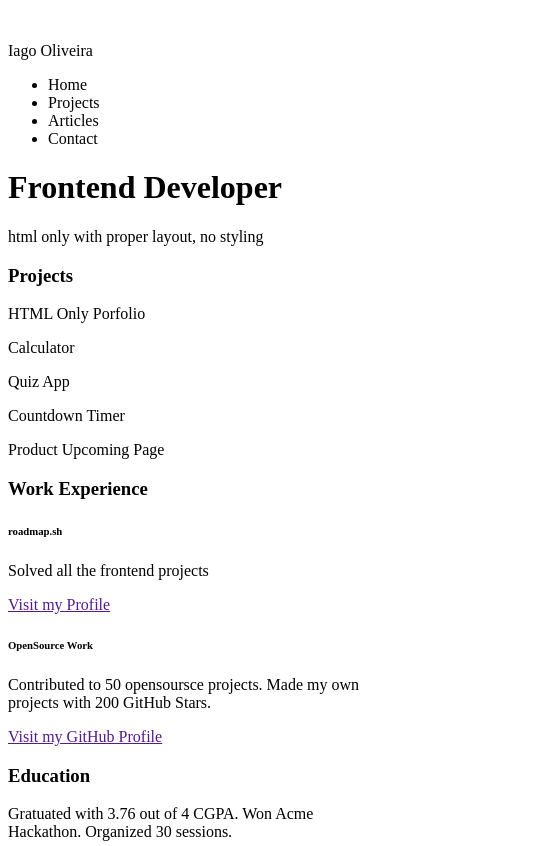
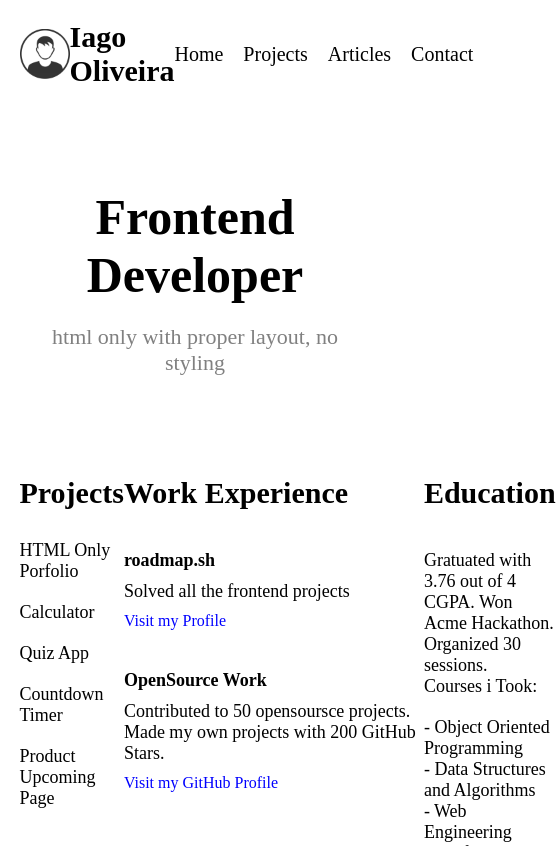
Before and after one commit to Ikaranomuro/Projeto--Pagina--Simples, a plain HTML site: page index.html in a window 390 px wide. Shown: the top 846 px of the page, 556 px wide, since content can reach past the window. Drawn offline with Linux system fonts and the light colour scheme.

Commit message:
Finalizando o HTML - SEM responsividade

```diff
--- a/index.html
+++ b/index.html
@@ -1,61 +1,70 @@
 <!DOCTYPE html>
 <html lang="en">
+
 <head>
     <meta charset="UTF-8">
     <meta name="viewport" content="width=device-width, initial-scale=1.0">
     <title>Página Simples</title>
     <link rel="stylesheet" href="style.css">
 </head>
+
 <body>
     <header class="headerContainer">
+        <div class="wrapper">
             <div class="headerContainer__iconContainer">
-            <img src="" alt="">
+                <img src="./Assets/male-icon-19.png" alt="Icone Do Logo">
                 <p>Iago Oliveira</p>
             </div>
-        <nav>
+            <nav class="headerContainer__navigation">
                 <ul>
-                <li>Home</li>
-                <li>Projects</li>
-                <li>Articles</li>
-                <li>Contact</li>
+                    <li><a href="#">Home</a> </li>
+                    <li><a href="#">Projects</a> </li>
+                    <li><a href="#">Articles</a> </li>
+                    <li><a href="#">Contact</a> </li>
                 </ul>
             </nav>
+        </div>
     </header>
 
     <div class="PageIntroduction">
+        <div class="wrapper">
             <h1>Frontend Developer</h1>
             <p>html only with proper layout, no styling</p>
         </div>
+    </div>
+
+
 
     <main class="mainContainer">
+        <div class="wrapper">
+
             <aside class="mainContainer__leftAside">
                 <h3>Projects</h3>
-            <div>
-                <p>HTML Only Porfolio</p>
-                <p>Calculator</p>
-                <p>Quiz App</p>
-                <p>Countdown Timer</p>
-                <p>Product Upcoming Page</p>
+                <div class="mainContainer__leftAside__projectsLinks">
+                    <a href="#">HTML Only Porfolio</a>
+                    <a href="#">Calculator</a>
+                    <a href="#">Quiz App</a>
+                    <a href="#">Countdown Timer</a>
+                    <a href="#">Product Upcoming Page</a>
                 </div>
             </aside>
-
             <div class="mainContainer__midContainer">
                 <h3>Work Experience</h3>
                 <div class="mainContainer__midContainer__Boxes">
                     <h6>roadmap.sh</h6>
                     <p>Solved all the frontend projects</p>
-                <a href="">Visit my Profile</a>
+                    <a href="#">Visit my Profile</a>
                 </div>
                 <div class="mainContainer__midContainer__Boxes">
                     <h6>OpenSource Work</h6>
                     <p>Contributed to 50 opensoursce projects. Made my own projects with 200 GitHub Stars.</p>
-                <a href="">Visit my GitHub Profile</a>
+                    <a href="#">Visit my GitHub Profile</a>
                 </div>
             </div>
 
                 <aside class="mainContainer__rightAside">
                     <h3>Education</h3>
-            <div>
+                    <div class="mainContainer__rightAside__ListContainer">
                         <p>Gratuated with 3.76 out of 4 CGPA. Won Acme Hackathon. Organized 30 sessions.</p>
                         <p>Courses i Took:</p>
                         <ul>
@@ -71,25 +80,32 @@
                         </ul>
                     </div>
                 </aside>
+        </div>
     </main>
 
     <footer class="containerFooter">
+        <div class="wrapper">
+
+
         <h3>Reviews from my Teachers</h3>
         <div class="containerFooter__boxesContainer">
             <div class="containerFooter__boxesContainer__boxes">
                 <p>John doe was a brilliant student; always stood out with his assignments.</p>
-                <p>Jane Doe Assistant Professor</p>
+                <a href="#">Jane Doe Assistant Professor</a>
             </div>
             <div class="containerFooter__boxesContainer__boxes">
                 <p>John doe was a brilliant student; always stood out with his assignments.</p>
-                <p>Jane Doe Assistant Professor</p>
+                <a href="#">Jane Doe Assistant Professor</a>
             </div>
             <div class="containerFooter__boxesContainer__boxes">
                 <p>John doe was a brilliant student; always stood out with his assignments.</p>
-                <p>Jane Doe Assistant Professor</p>
+                <a href="#">Jane Doe Assistant Professor</a>
             </div>
         </div>
-        <p>@ all rights reserved 2025</p>
+        <p class="containerFooter__paragraphRights">@ all rights reserved 2025</p>
+    </div>
     </footer>
+
 </body>
+
 </html>
--- a/style.css
+++ b/style.css
@@ -0,0 +1,226 @@
+/*=========================GLOBAL===========================*/
+*{
+    box-sizing: border-box;
+    margin: 0;
+    padding: 0;
+}
+
+
+:root{
+    font-size: 62.5%; /* 1rem = 10px*/
+    --var--colorGray:gray;
+
+}
+
+body{
+
+    height: 100vh;
+}
+
+/*=========================WRAPPER===========================*/
+.wrapper{
+    padding-inline: 5%;
+}
+
+/*=========================HEADER===========================*/
+
+.headerContainer .wrapper {
+    display: flex;
+    justify-content: space-between;
+    align-items: center;
+    padding-top: 2rem;
+}
+
+.headerContainer .wrapper .headerContainer__iconContainer{
+    display: flex;
+    width: 25rem;
+    justify-content: space-between;
+    align-items: center;
+
+
+}
+
+.wrapper .headerContainer__iconContainer p{
+    font-size: 3rem;
+    font-weight: bold;
+}
+
+.wrapper .headerContainer__iconContainer img{
+    width: 5rem;
+}
+/*=========================HEADER__NAVIGATION===========================*/
+
+.headerContainer .wrapper .headerContainer__navigation{
+    display: flex;
+}
+
+.wrapper .headerContainer__navigation ul{
+    display: flex;
+    flex-direction: row;
+    align-items: center;
+
+    gap: 2rem;
+}
+
+.headerContainer__navigation ul li{
+    font-size: 2rem;
+    list-style: none;
+}
+
+ul li a{
+    color: black;
+    text-decoration: none;
+}
+
+/*=========================INTRODUCTION===========================*/
+.PageIntroduction .wrapper{
+    padding-block: 10rem;
+    text-align: center;
+
+}
+
+.PageIntroduction .wrapper h1{
+    font-size: 5rem;
+    font-weight: bold;
+}
+
+.PageIntroduction .wrapper p{
+    font-size: 2.2rem;
+    color:var(--var--colorGray);
+    padding-top: 2rem;
+}
+
+/*=========================MAINCONTAINER__LEFTASIDE===========================*/
+.mainContainer .wrapper{
+    display: flex;
+    align-items: center;
+    justify-content: space-between;
+    flex-direction: row;
+}
+.wrapper .mainContainer__leftAside{
+    height: 35rem;
+
+}
+
+.wrapper .mainContainer__leftAside h3{
+    font-size: 3rem;
+    margin-bottom: 3rem;
+
+}
+
+.wrapper .mainContainer__leftAside .mainContainer__leftAside__projectsLinks{
+    display: flex;
+    flex-direction: column;
+    gap: 2rem;
+    font-size: 1.8rem;
+
+}
+
+.mainContainer__leftAside .mainContainer__leftAside__projectsLinks a{
+    text-decoration: none;
+    color: black;
+}
+
+/*=========================MAINCONTAINER__MIDCONTAINER===========================*/
+.wrapper .mainContainer__midContainer{
+    display: flex;
+    flex-direction: column;
+    gap: 4rem;
+    height: 35rem;
+
+}
+
+.wrapper .mainContainer__midContainer h3{
+    font-size: 3rem;
+}
+
+.mainContainer__midContainer .mainContainer__midContainer__Boxes{
+    width: 30rem;
+}
+
+.mainContainer__midContainer .mainContainer__midContainer__Boxes h6{
+    font-size: 1.8rem;
+}
+
+.mainContainer__midContainer .mainContainer__midContainer__Boxes p{
+    font-size: 1.8rem;
+    margin-block: 1rem;
+}
+
+.mainContainer__midContainer .mainContainer__midContainer__Boxes a{
+    font-size: 1.6rem;
+    color: blue;
+    text-decoration: none;
+}
+
+/*=========================MAINCONTAINER__RIGHTASIDE===========================*/
+.wrapper .mainContainer__rightAside{
+    display: flex;
+    flex-direction: column;
+    gap: 4rem;
+    width: 25rem;
+    height: 35rem;
+}
+
+.wrapper .mainContainer__rightAside h3{
+    font-size: 3rem;
+}
+
+.wrapper .mainContainer__rightAside p{
+    font-size: 1.8rem;
+
+}
+.mainContainer__rightAside__ListContainer ul{
+    margin-top: 2rem;
+}
+
+.mainContainer__rightAside__ListContainer ul li{
+    list-style: none;
+    font-size: 1.8rem;
+}
+
+/*=========================FOOTER===========================*/
+.containerFooter .wrapper{
+    display: flex;
+    flex-direction: column;
+    margin-top: 3rem;
+}
+
+
+.containerFooter .wrapper h3{
+    font-size: 3rem;
+    margin-bottom: 3rem;
+}
+
+.wrapper .containerFooter__boxesContainer{
+    width: 100%;
+    display: flex;
+    flex-direction: row;
+    justify-content: space-between;
+
+}
+
+.containerFooter__boxesContainer .containerFooter__boxesContainer__boxes{
+    width: 28rem;
+    border: solid 1px black;
+    border-radius: 2rem;
+    padding: 2rem;
+}
+
+.containerFooter__boxesContainer .containerFooter__boxesContainer__boxes p{
+    font-size: 2rem;
+}
+
+.containerFooter__boxesContainer .containerFooter__boxesContainer__boxes a{
+    font-size: 1.6rem;
+    color: var(--var--colorGray);
+    text-decoration: none;
+}
+
+.containerFooter .wrapper .containerFooter__paragraphRights{
+    text-align: center;
+    font-size: 2.6rem;
+    margin-top: 10rem;
+    margin-bottom: 2rem;
+    font-weight: bold;
+}
```
Also changed, not shown: Assets/male-icon-19.png (added), 1 other file. Lines whose indentation alone changed are shown as unchanged.
